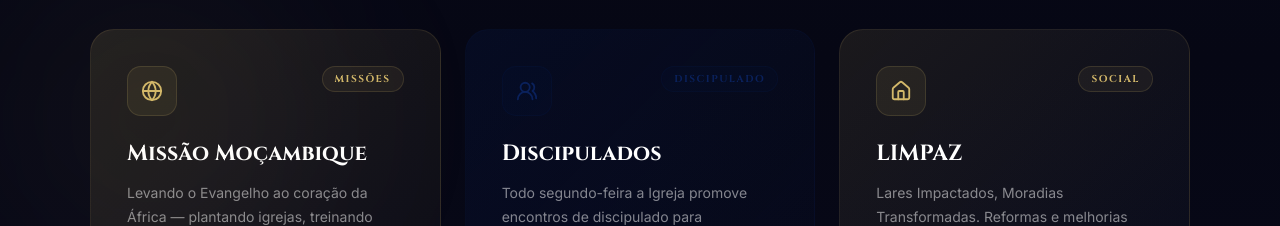
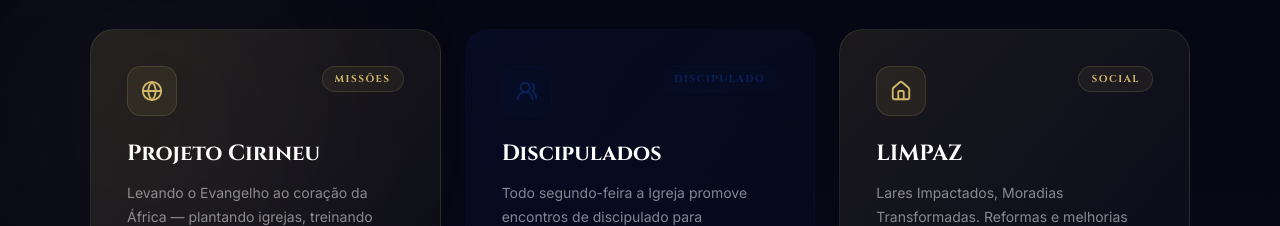
Before and after one commit to William-Koerich/koinonia-web, a React (Vite) app: page / in a window 1280 px wide. Shown: the part 3900-4126 px from the top of the page. Built offline with nearby package versions, Linux system fonts and the light colour scheme.

Commit message:
fix: corrigir título do projeto Cirineu para precisão

```diff
--- a/src/components/Projetos.tsx
+++ b/src/components/Projetos.tsx
@@ -7,7 +7,7 @@ const projetos = [
   {
     icon: Globe,
     tag: 'MISSÕES',
-    title: 'Missão Moçambique',
+    title: 'Projeto Cirineu',
     desc: 'Levando o Evangelho ao coração da África — plantando igrejas, treinando líderes e assistindo comunidades carentes em Moçambique.',
     detail: 'Plantação de igrejas, capacitação de líderes e assistência social.',
     color: '#d3b86a',
```
